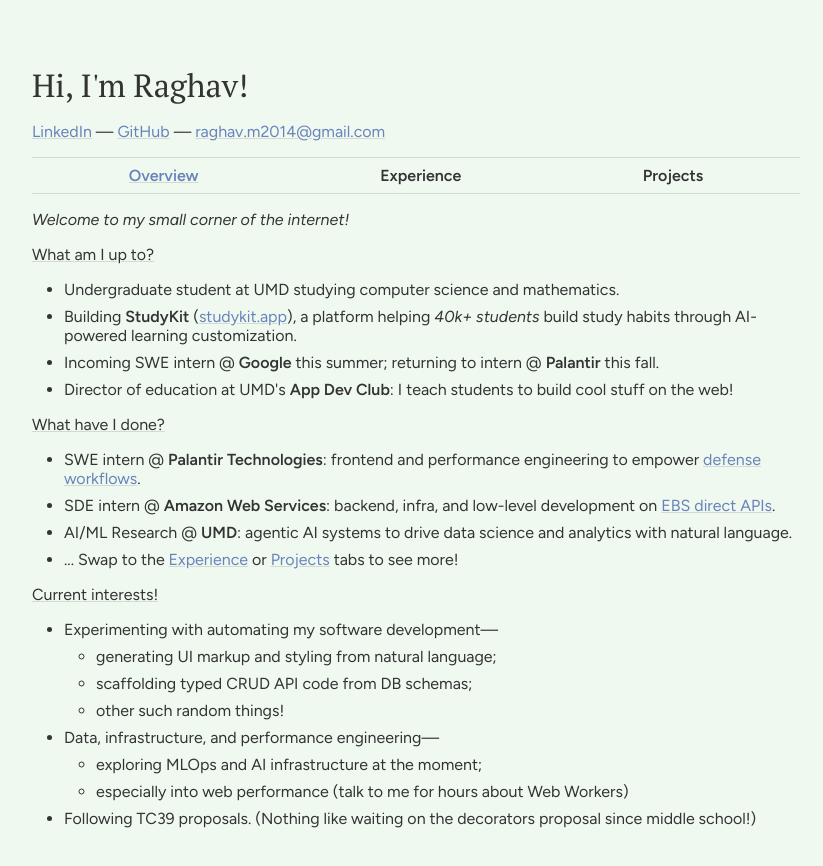
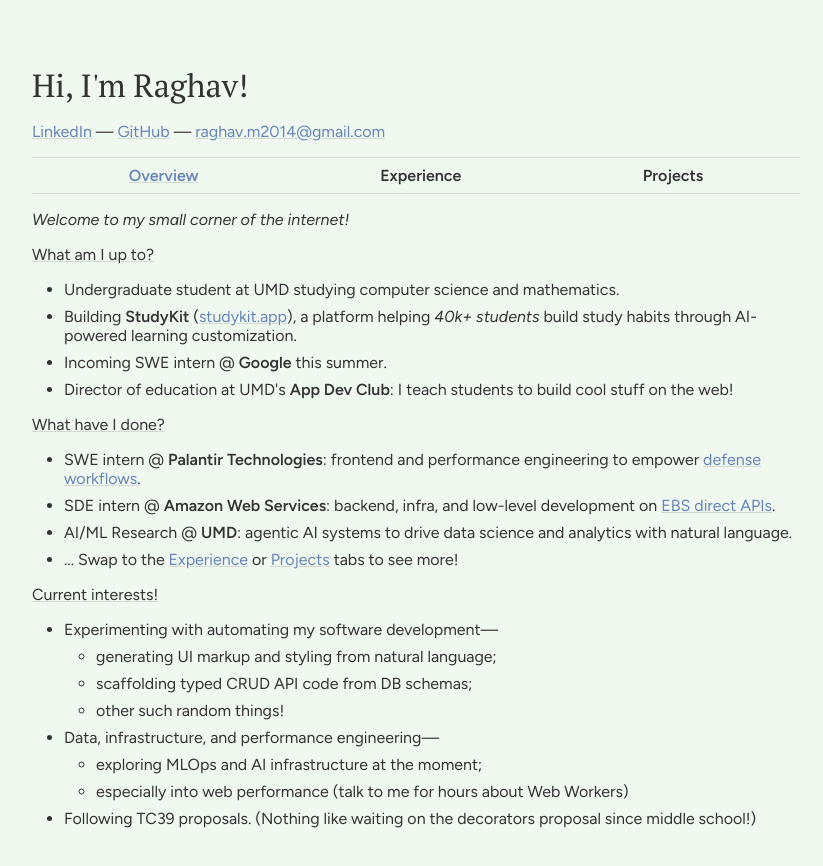
Before and after one commit to raghav-misra/portfolio-2025, a Nuxt app: page / in a window 1280 px wide. Shown: the top 866 px of the page, without its empty margins (224-1047 px from the left). Built offline with nearby package versions, Linux system fonts and the light colour scheme.

Commit message:
Update index.vue

```diff
--- a/pages/index.vue
+++ b/pages/index.vue
@@ -16,7 +16,7 @@
         >), a platform helping <i>40k+ students</i> build study habits through
         AI-powered learning customization.
       </li>
-      <li>Incoming SWE intern @ <b>Google</b> this summer; returning to intern @ <b>Palantir</b> this fall.</li>
+      <li>Incoming SWE intern @ <b>Google</b> this summer.</li>
       <li>
         Director of education at UMD's <b>App Dev Club</b>: I teach students to
         build cool stuff on the web!
```
